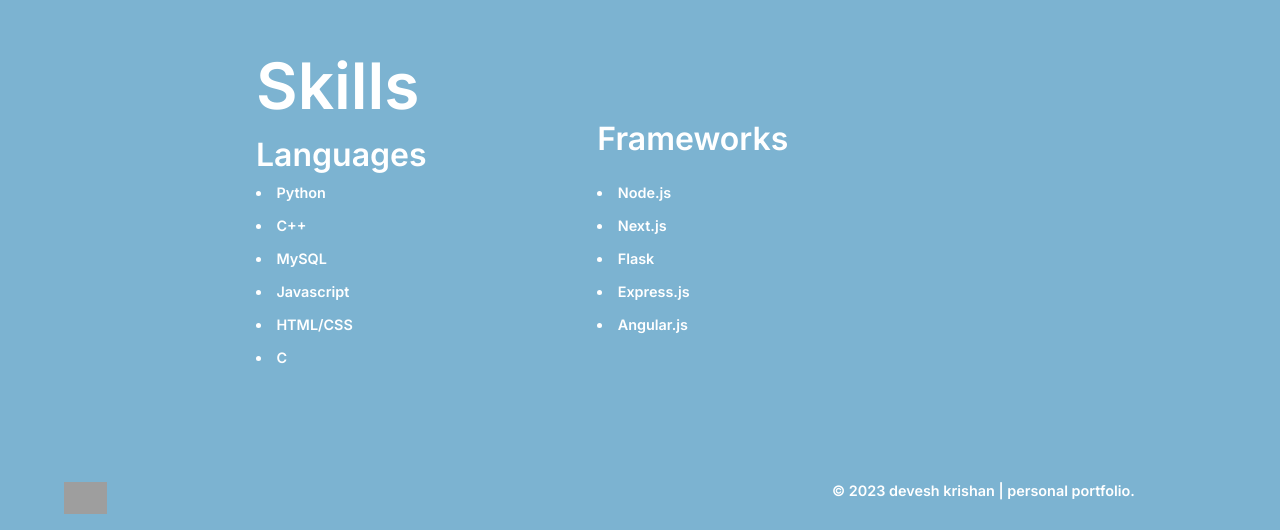
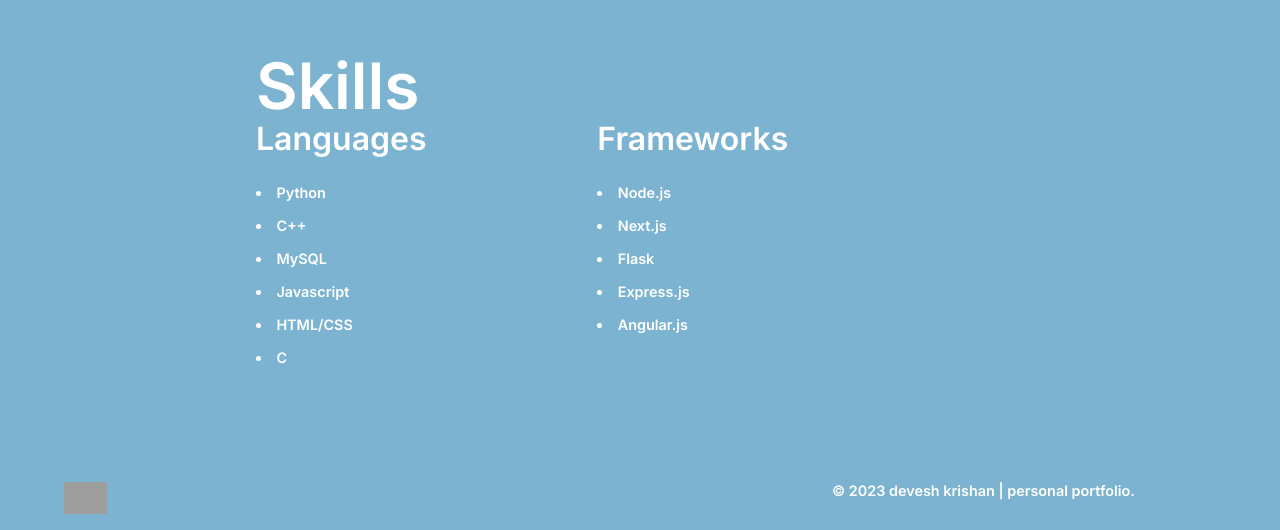
Before and after one commit to DeveshKrishan/deveshkrishan.github.io, a Next.js app: page / in a window 1280 px wide. Shown: the part 4111-4641 px from the top of the page. Built offline with nearby package versions, Linux system fonts and the light colour scheme; grey boxes are pictures that could not be loaded.

Commit message:
Update skills.jsx

```diff
--- a/components/skills.jsx
+++ b/components/skills.jsx
@@ -32,7 +32,7 @@ export default function Skills() {
                 <div className={styles.skills}>
                     <h2 className={styles.big} id={styles.about_title} style={{padding: "1rem 0"}}>Skills</h2>
                     <div className={styles.skills_content}>
-                        <h3 className={`${styles.lang_title} ${styles.skills_mini}`} style={{padding: "1rem 0"}} >Languages</h3>
+                        <h3 className={`${styles.lang_title} ${styles.skills_mini}`} >Languages</h3>
 
                         <div className={`${styles.lang_list} ${styles.skill_lang_list} ${styles.p}`}>{languagesList}</div>
                         <h3 className={styles.skills_mini}>Frameworks</h3>
```
